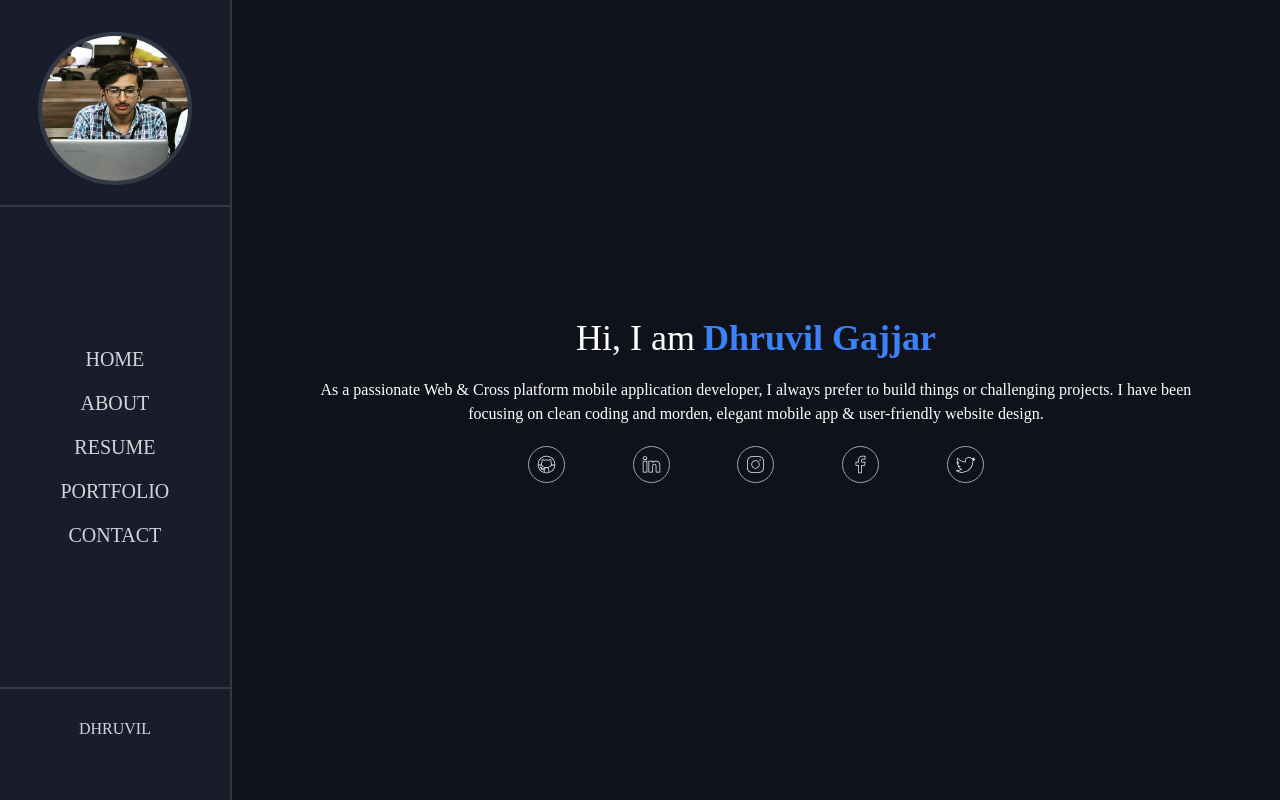
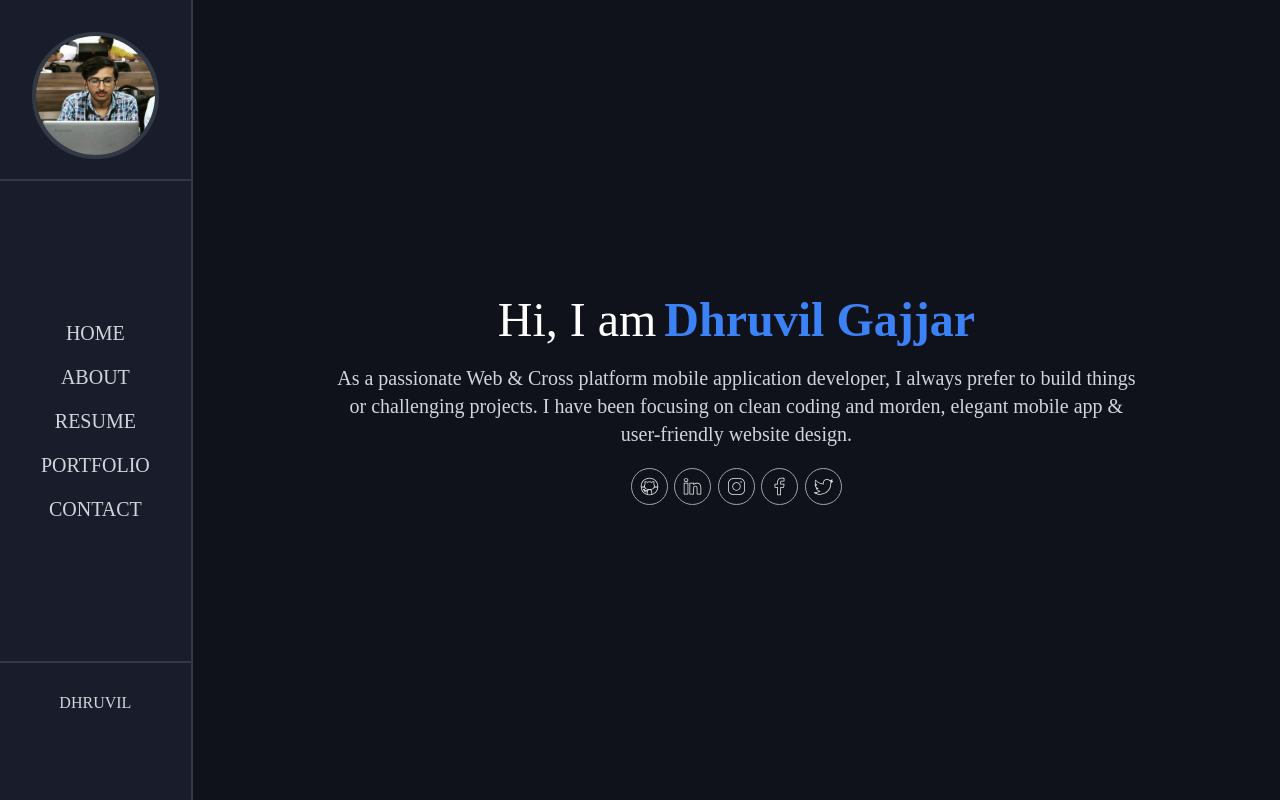
Before and after one commit to lucifer2355/portfolio-2, a Next.js app: page / in a window 1280 px wide. Built offline with nearby package versions, Linux system fonts and the light colour scheme; what tailwindcss-pseudo-elements would draw is missing.

Commit message:
add xl screen style for home page

```diff
--- a/pages/index.js
+++ b/pages/index.js
@@ -24,21 +24,21 @@ export default function Home() {
         <SideBar />
 
         <div className='flex flex-col justify-center items-center h-screen'>
-          <div className='text-4xl text-center font-[nunito-sans] md:flex'>
+          <div className='text-4xl text-center font-[nunito-sans] md:flex xl:text-5xl'>
             <h1 className='md:mr-2'>Hi, I am</h1>
             <h1 className='text-blue-500 text-opacity-100 font-bold'>
               Dhruvil Gajjar
             </h1>
           </div>
 
-          <p className='w-10/12 text-center font-mono mt-5'>
+          <p className='w-10/12 text-center font-mono mt-5 text-gray-300 xl:text-xl xl:w-9/12'>
             As a passionate Web & Cross platform mobile application developer, I
             always prefer to build things or challenging projects. I have been
             focusing on clean coding and morden, elegant mobile app &
             user-friendly website design.
           </p>
 
-          <div className='mt-5 flex  w-6/12 justify-around '>
+          <div className='mt-5 flex  w-6/12 justify-around xl:w-1/5'>
             {socialLinks.map((link) => (
               <div className='border-gray-400 border rounded-full py-2 px-2 flex justify-center items-center cursor-pointer'>
                 {link.Icon}
```
